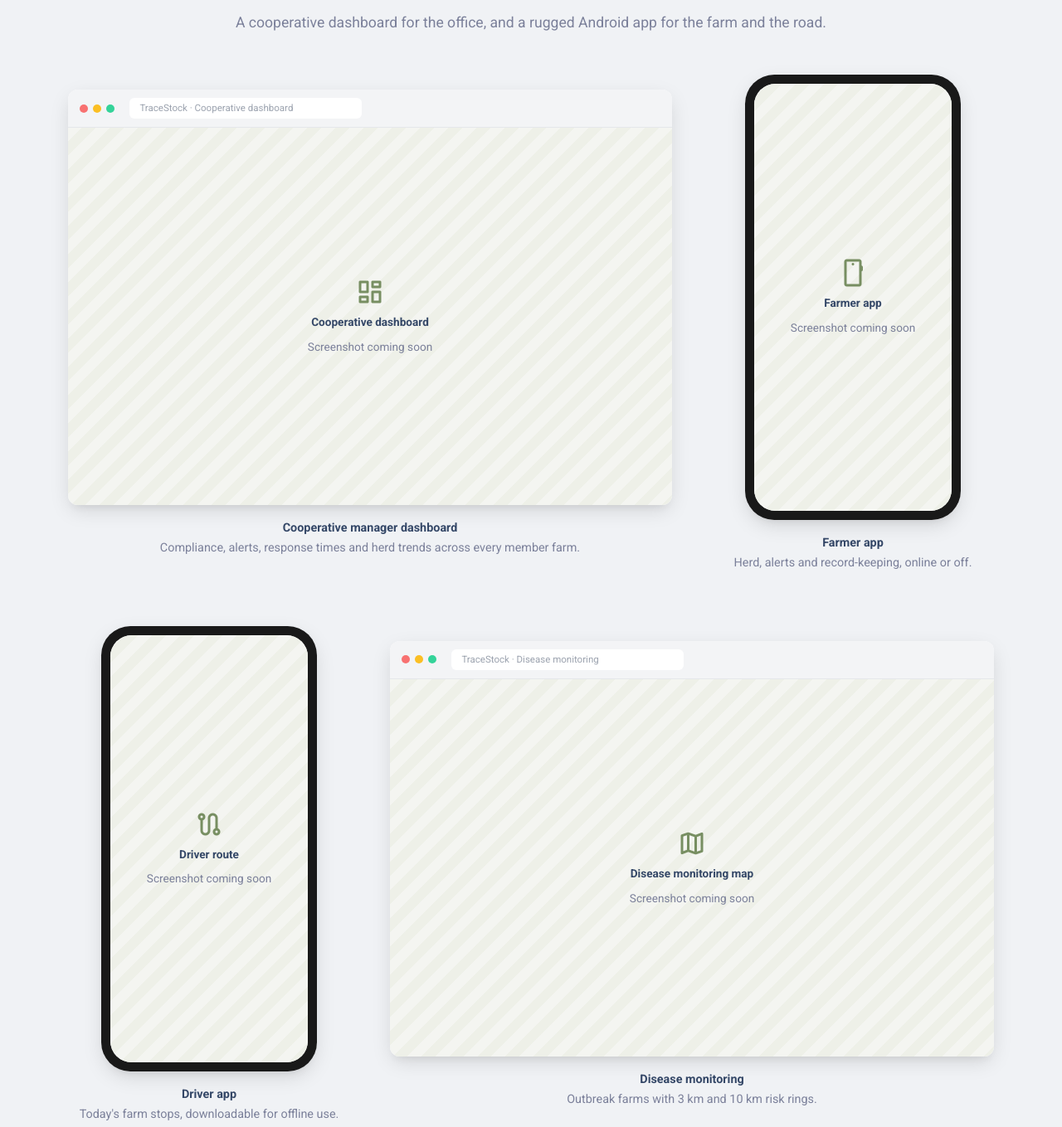
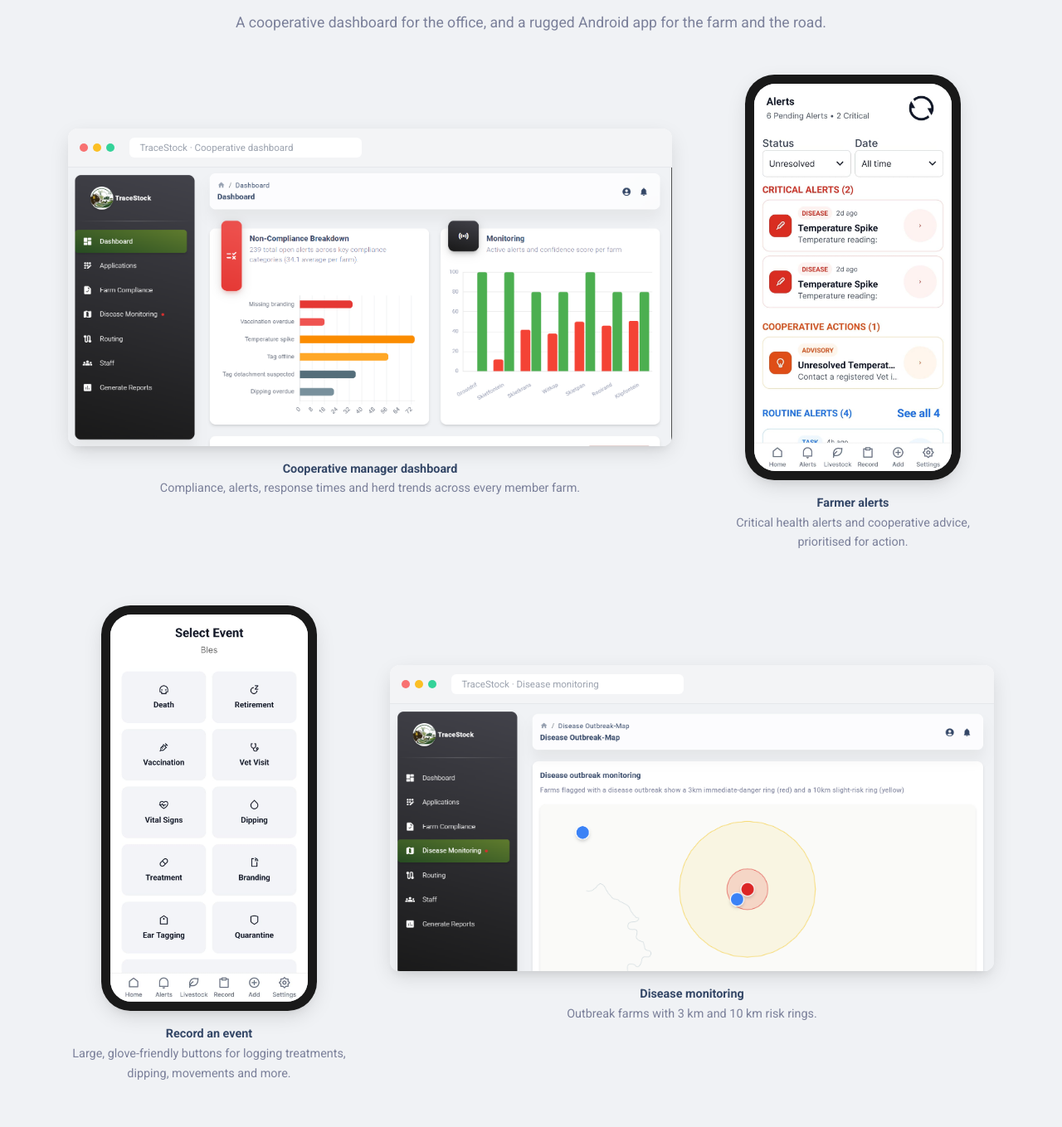
Before and after one commit to BrodyGriffin/Team67-ProjectDaySite, a plain HTML site: page index.html in a window 1280 px wide. Shown: the part 8839-10198 px from the top of the page at 83% size. Drawn offline with nearby package versions, Linux system fonts and the light colour scheme.

Commit message:
Updates of missing information

```diff
--- a/assets/css/tracestock.css
+++ b/assets/css/tracestock.css
@@ -367,6 +367,9 @@ a:hover { color: var(--ts-info-focus); }
 .ts-shot-placeholder .material-symbols-rounded { font-size: 2.25rem; color: var(--ts-info); opacity: .7; }
 .ts-shot-placeholder strong { color: var(--ts-heading); }
 .ts-shot.has-image .ts-shot-placeholder { display: none; }
+/* Real screenshots keep their own proportions, so nothing is cropped */
+.ts-shot.has-image { aspect-ratio: auto; }
+.ts-shot.has-image img { height: auto; }
 .ts-tour-caption { font-size: .9rem; margin-top: 1rem; text-align: center; }
 .ts-tour-caption strong { color: var(--ts-heading); display: block; }
 
--- a/assets/js/config.js
+++ b/assets/js/config.js
@@ -14,7 +14,7 @@ window.TRACESTOCK_CONFIG = {
       studentNumber: "223064733",
       photo: "", // TODO: e.g. "assets/img/team/brody.jpg" (square, at least 400x400)
       linkedin: "https://www.linkedin.com/in/brody-griffin-522b2a258",
-      email: "", // TODO
+      email: "brody.bg.griffin@gmail.com",
       githubProfile: "", // optional personal profile, e.g. https://github.com/<username>
     },
     {
@@ -22,7 +22,7 @@ window.TRACESTOCK_CONFIG = {
       studentNumber: "223005556",
       photo: "",
       linkedin: "",
-      email: "",
+      email: "itumelengmorena20@gmail.com",
       githubProfile: "",
     },
     {
@@ -30,15 +30,15 @@ window.TRACESTOCK_CONFIG = {
       studentNumber: "223142765",
       photo: "",
       linkedin: "",
-      email: "",
+      email: "murovhizwoitwahor@gmail.com",
       githubProfile: "",
     },
     {
       name: "Kamogelo Kedige", // TODO: confirm preferred display name
       studentNumber: "222022950",
       photo: "",
-      linkedin: "",
-      email: "",
+      linkedin: "https://www.linkedin.com/in/kamogelo-kedige-bb2841389",
+      email: "kedigekamogelo32@gmail.com",
       githubProfile: "",
     },
   ],
--- a/index.html
+++ b/index.html
@@ -795,7 +795,7 @@
           <div class="col-lg-8 ts-reveal">
             <div class="ts-browser">
               <div class="ts-browser-bar"><i></i><i></i><i></i><span>TraceStock · Cooperative dashboard</span></div>
-              <div class="ts-shot" data-src="assets/img/screens/web-manager-dashboard.png" data-alt="TraceStock cooperative manager dashboard">
+              <div class="ts-shot" data-src="assets/img/screens/web-manager-dashboard.png" data-alt="TraceStock cooperative manager dashboard with a non-compliance breakdown chart and per-farm alerts and confidence scores">
                 <div class="ts-shot-placeholder"><span class="material-symbols-rounded" aria-hidden="true">dashboard</span><strong>Cooperative dashboard</strong>Screenshot coming soon</div>
               </div>
             </div>
@@ -803,19 +803,19 @@
           </div>
           <div class="col-lg-4 ts-reveal" data-delay="1">
             <div class="ts-phone">
-              <div class="ts-shot" data-src="assets/img/screens/mobile-farmer-home.png" data-alt="TraceStock farmer home screen on Android">
-                <div class="ts-shot-placeholder"><span class="material-symbols-rounded" aria-hidden="true">smartphone</span><strong>Farmer app</strong>Screenshot coming soon</div>
+              <div class="ts-shot" data-src="assets/img/screens/mobile-farmer-alerts.jpg" data-alt="TraceStock farmer alerts screen on Android, showing critical temperature spike alerts and a cooperative advisory">
+                <div class="ts-shot-placeholder"><span class="material-symbols-rounded" aria-hidden="true">notifications</span><strong>Farmer alerts</strong>Screenshot coming soon</div>
               </div>
             </div>
-            <p class="ts-tour-caption"><strong>Farmer app</strong>Herd, alerts and record-keeping, online or off.</p>
+            <p class="ts-tour-caption"><strong>Farmer alerts</strong>Critical health alerts and cooperative advice, prioritised for action.</p>
           </div>
           <div class="col-lg-4 order-lg-1 order-2 ts-reveal">
             <div class="ts-phone">
-              <div class="ts-shot" data-src="assets/img/screens/mobile-driver-route.png" data-alt="TraceStock driver route screen on Android">
-                <div class="ts-shot-placeholder"><span class="material-symbols-rounded" aria-hidden="true">route</span><strong>Driver route</strong>Screenshot coming soon</div>
+              <div class="ts-shot" data-src="assets/img/screens/mobile-record-event.jpg" data-alt="TraceStock event selection screen on Android with large buttons for death, retirement, vaccination, vet visit, vital signs, dipping, treatment, branding, ear tagging and quarantine">
+                <div class="ts-shot-placeholder"><span class="material-symbols-rounded" aria-hidden="true">edit_note</span><strong>Record an event</strong>Screenshot coming soon</div>
               </div>
             </div>
-            <p class="ts-tour-caption"><strong>Driver app</strong>Today's farm stops, downloadable for offline use.</p>
+            <p class="ts-tour-caption"><strong>Record an event</strong>Large, glove-friendly buttons for logging treatments, dipping, movements and more.</p>
           </div>
           <div class="col-lg-8 order-lg-2 order-1 ts-reveal" data-delay="1">
             <div class="ts-browser">
```
Also changed, not shown: assets/img/screens/mobile-farmer-alerts.jpg (added), assets/img/screens/mobile-record-event.jpg (added), assets/img/screens/web-disease-monitoring.png (added), assets/img/screens/web-manager-dashboard.png (added), 1 other file.
